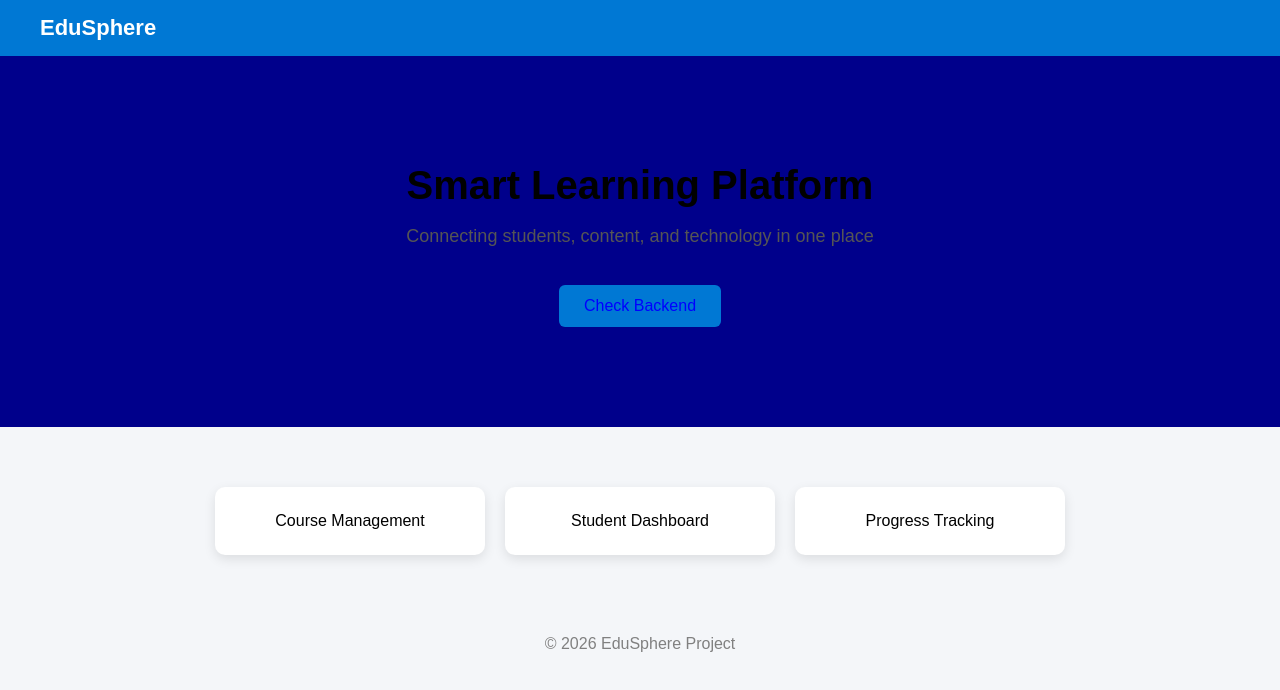
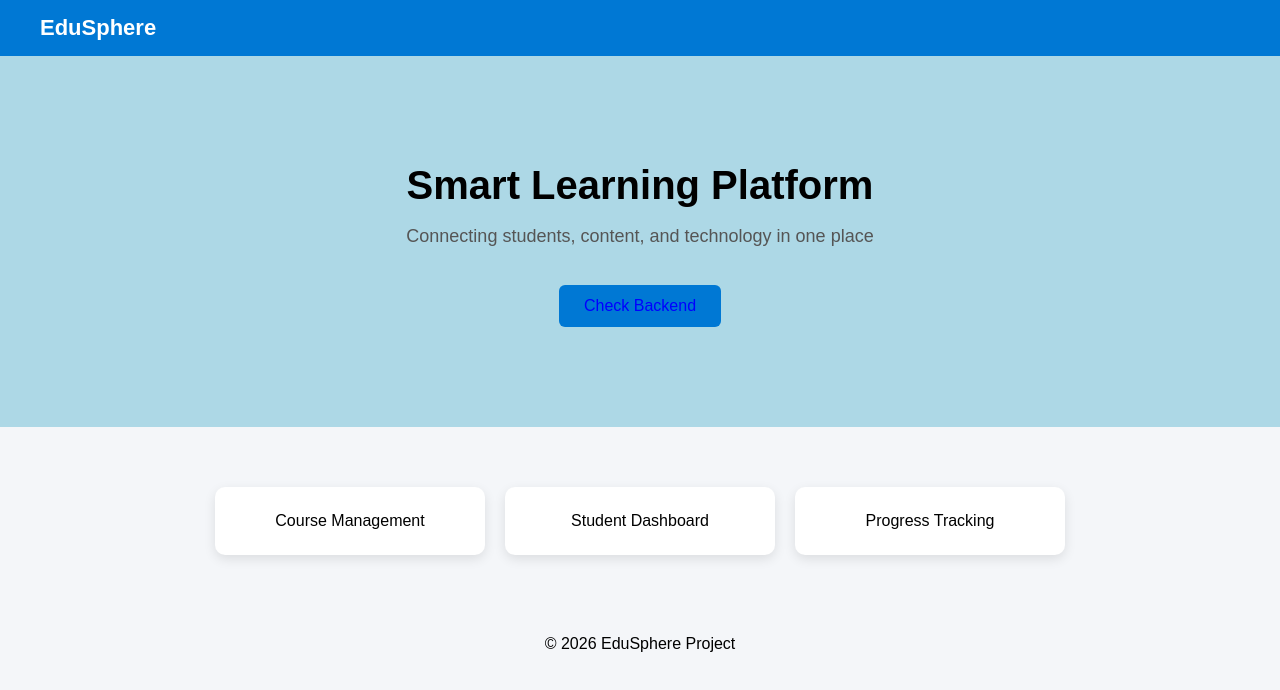
Before and after one commit to AmirthaSR/Edusphere, a plain HTML site: page frontend/index.html in a window 1280 px wide. Drawn offline with Linux system fonts and the light colour scheme.

Commit message:
Edited index.html

```diff
--- a/frontend/index.html
+++ b/frontend/index.html
@@ -20,7 +20,7 @@
         .hero {
             text-align: center;
             padding: 80px 20px;
-            background: darkblue;
+            background: lightblue;
         }
 
         .hero h1 {
@@ -73,7 +73,7 @@
         footer {
             text-align: center;
             padding: 20px;
-            color: gray;
+            color: lightpurple;
         }
     </style>
 </head>
```
